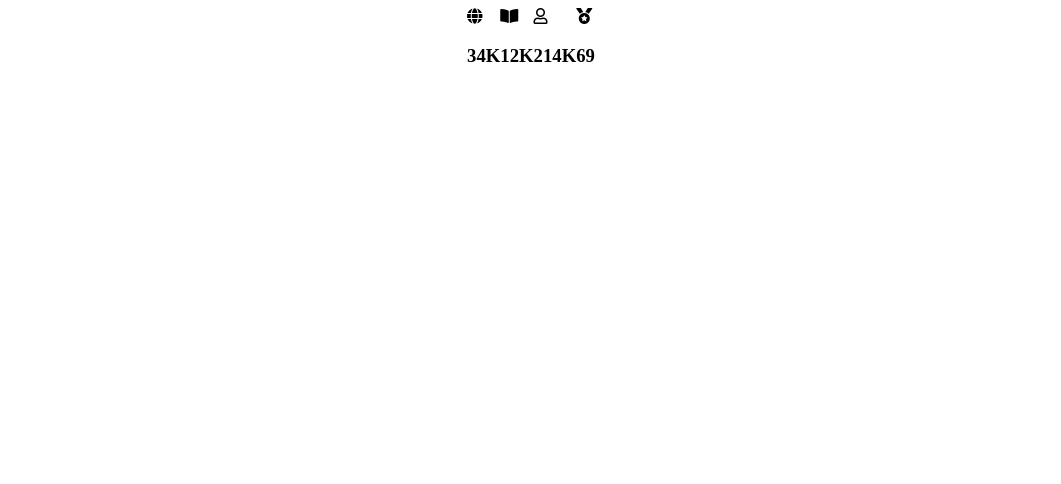
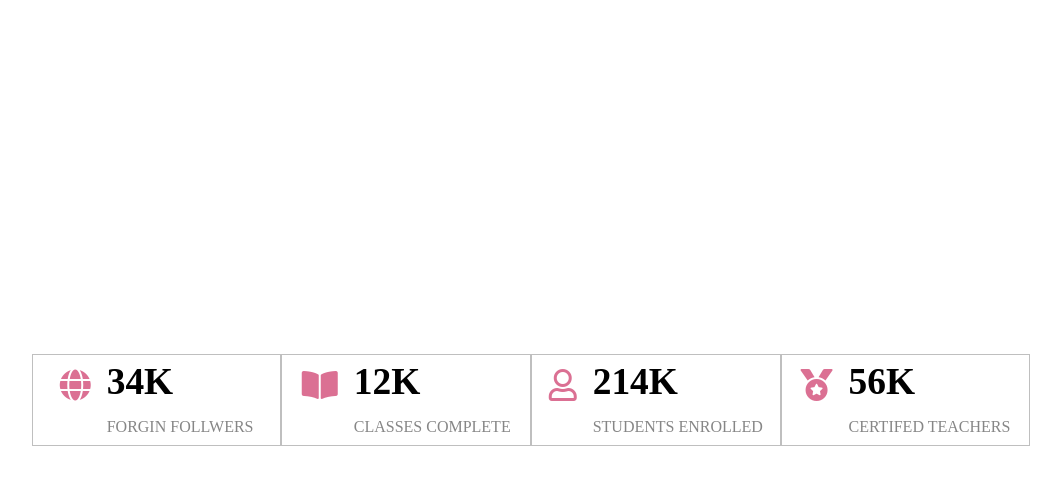
Before and after one commit to MazenMarei/css-tasks, a plain HTML site: page index.html in a window 1280 px wide. Shown: the whole page, without its empty margins (109-1170 px from the left). Drawn offline with Linux system fonts and the light colour scheme.

Commit message:
final task3

```diff
--- a/index.html
+++ b/index.html
@@ -1,10 +1,9 @@
 <!DOCTYPE html>
 <html lang="en">
-
   <head>
     <meta charset="UTF-8" />
     <meta name="viewport" content="width=device-width, initial-scale=1.0" />
-  <link rel="stylesheet" href="./all.min.css">
+    <link rel="stylesheet" href="./all.min.css" />
 
     <link rel="stylesheet" href="./style.css" />
     <title>Task | 3</title>
@@ -13,24 +12,35 @@
   <body>
     <section>
       <div class="social-cont">
-      <div class="social"><i class="fas fa-globe"></i>
+        <div class="social">
+          <i class="fas fa-globe"></i>
+          <div class="text-cont">
             <h3>34K</h3>
-        <span></span>
+            <span class="text">FORGIN FOLLWERS</span>
           </div>
-      <div class="social"><i class="fas fa-book-open"></i>
+        </div>
+        <div class="social">
+          <i class="fas fa-book-open"></i>
+          <div class="text-cont">
             <h3>12K</h3>
-        <span></span>
+            <span class="text">CLASSES COMPLETE</span>
           </div>
-      <div class="social"><i class="far fa-user"></i>
+        </div>
+        <div class="social">
+          <i class="far fa-user"></i>
+          <div class="text-cont">
             <h3>214K</h3>
-        <span></span>
+            <span class="text">STUDENTS ENROLLED</span>
           </div>
-      <div class="social"><i class="fas fa-medal"></i>
-        <h3>69</h3>
-        <span></span>
+        </div>
+        <div class="social">
+          <i class="fas fa-medal"></i>
+          <div class="text-cont">
+            <h3>56K</h3>
+            <span class="text">CERTIFED TEACHERS</span>
+          </div>
         </div>
       </div>
     </section>
   </body>
-
 </html>
--- a/style.css
+++ b/style.css
@@ -1,15 +1,39 @@
-.section {
+* {
+  margin: 0;
+  padding: 0;
+  box-sizing: border-box;
+}
+
+section {
   width: 100%;
   height: 100vh;
   justify-content: center;
   align-items: center;
-
+  display: flex;
 }
 
+.social-cont {
+  display: grid;
+  grid-template-columns: repeat(auto-fit, minmax(200px, 1fr));
+  width: 80%;
+  padding: 1%;
+}
 
-.social-cont {
+.social {
   display: flex;
+  flex-direction: row;
   justify-content: center;
-  align-items: center;
-  flex-direction: row;
+  gap: 1rem;
+  font-size: 2rem;
+  padding: 2% 3%;
+
+  border: 1px solid rgba(0, 0, 0, 0.25);
 }
+i {
+  margin-top: 4%;
+  color: palevioletred;
+}
+.text {
+  color: #505050b0;
+  font-size: 1rem;
+}
```
Lines whose indentation alone changed are shown as unchanged.
